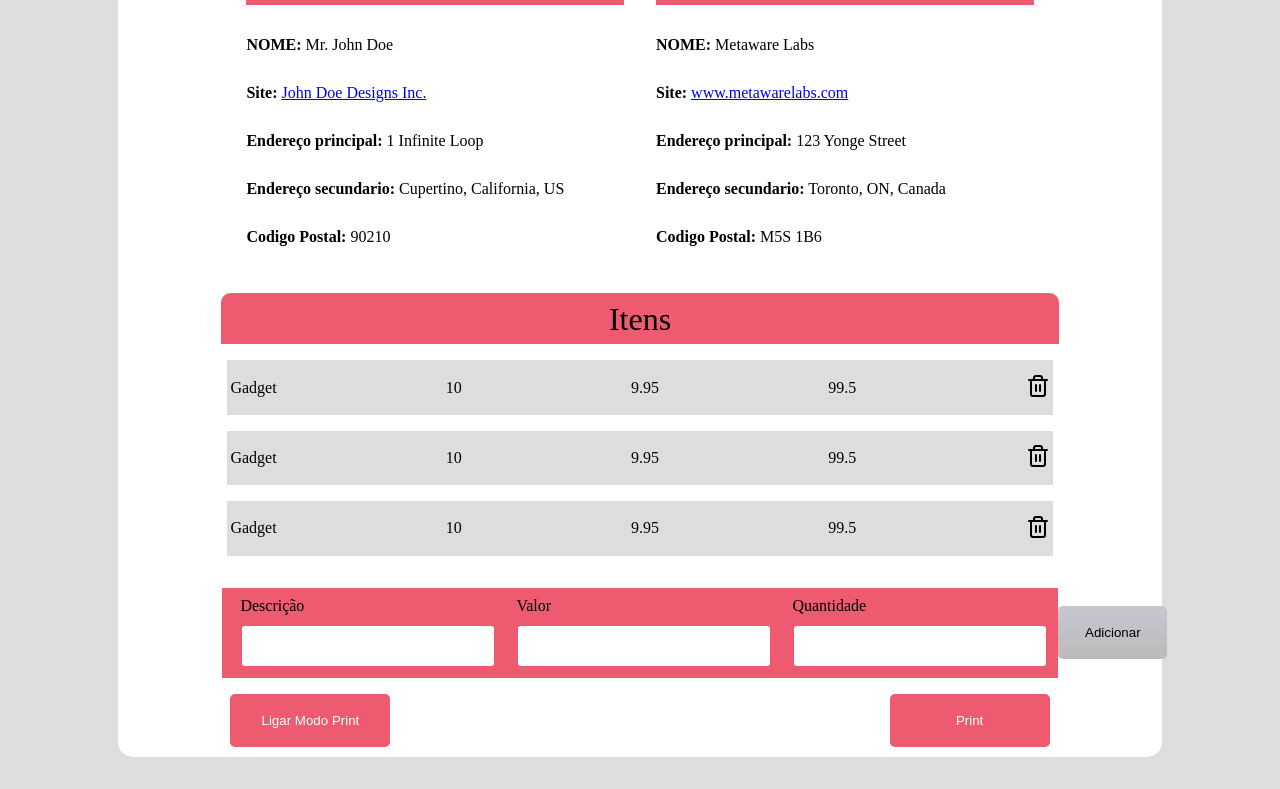
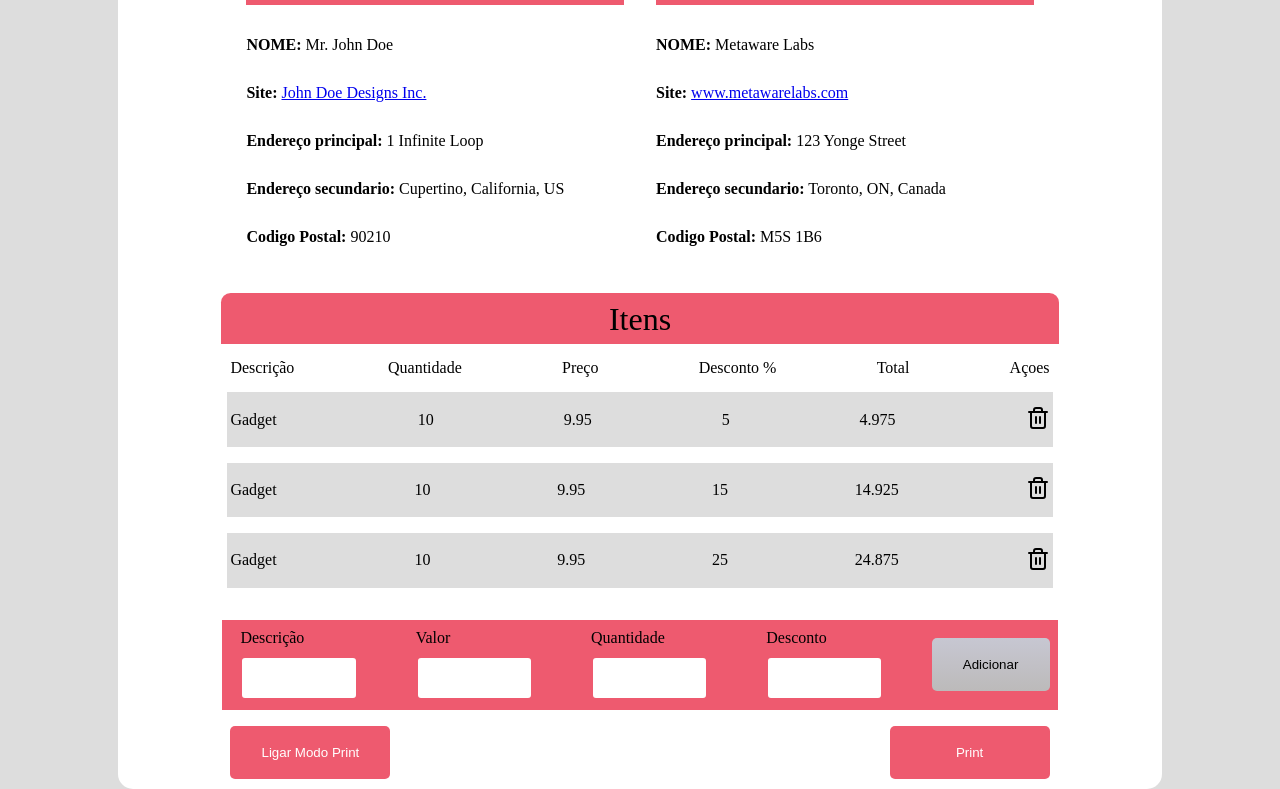
Before and after one commit to Luismatos19/React-Invoicing, a React (Create React App) app: page /fatura/1 in a window 1280 px wide. Shown: the part 646-1435 px from the top of the page. Before the commit the page ends 1403 px from the top, so only its background shows below. Built offline with nearby package versions, Linux system fonts and the light colour scheme.

Commit message:
add discount feature to invoice item

```diff
--- a/src/components/InvoiceItenCard/invoiceItemCard.styles.tsx
+++ b/src/components/InvoiceItenCard/invoiceItemCard.styles.tsx
@@ -1,6 +1,6 @@
 import styled from "styled-components";
 
-export const Card  = styled.div`
+export const Card = styled.div`
   display: flex;
   justify-content: space-between;
   align-items: center;
@@ -11,14 +11,18 @@ export const Card  = styled.div`
 
   background-color: ${({ theme: { colors } }) => colors.grayLight};
 
-    p{
+  p {
     font-size: ${({ theme: { fontSizes } }) => fontSizes.small};
   }
-`
+
+  p:first-child {
+    width: 7%;
+  }
+`;
 export const Icon = styled.span`
   cursor: pointer;
 
   :hover {
     color: ${({ theme: { colors } }) => colors.primary};
   }
-    `
+`;
--- a/src/components/InvoiceItenCard/invoiceItemCard.tsx
+++ b/src/components/InvoiceItenCard/invoiceItemCard.tsx
@@ -13,7 +13,9 @@ interface Props {
 
 const InvoiceItemCard: React.FC<Props> = ({ invoiceItem, invoiceId }) => {
   const total = () => {
-    return invoiceItem.cost * invoiceItem.quantity;
+    return (
+      (invoiceItem.cost * invoiceItem.quantity * invoiceItem.discount) / 100
+    );
   };
 
   const [invoices, setInvoices] = useRecoilState(invoiceAtom);
@@ -38,6 +40,7 @@ const InvoiceItemCard: React.FC<Props> = ({ invoiceItem, invoiceId }) => {
         <p>{invoiceItem.description}</p>
         <p>{invoiceItem.quantity}</p>
         <p>{invoiceItem.cost}</p>
+        <p>{invoiceItem.discount}</p>
         <p>{total()}</p>
         <Icon>
           <Trash2 onClick={handleDeleteItem} />
--- a/src/components/ItemForm/itemForm.styles.tsx
+++ b/src/components/ItemForm/itemForm.styles.tsx
@@ -7,4 +7,8 @@ export const Form = styled.form`
   background-color: ${({ theme: { colors } }) => colors.primary};
   max-width: 80%;
   margin: ${({ theme: { margins } }) => margins.medium};
+
+  Input {
+    width: 60%;
+  }
 `;
--- a/src/components/ItemForm/itemForm.tsx
+++ b/src/components/ItemForm/itemForm.tsx
@@ -16,6 +16,7 @@ const ItemForm: React.FC<Props> = ({ invoiceId }) => {
   const [description, setDescription] = useState<string>("");
   const [cost, setCost] = useState<number>(0);
   const [quantity, setQuantity] = useState<number>(0);
+  const [discount, setDiscount] = useState<number>(0);
 
   const [invoices, setInvoices] = useRecoilState(invoiceAtom);
 
@@ -28,6 +29,7 @@ const ItemForm: React.FC<Props> = ({ invoiceId }) => {
       description: description,
       cost: cost,
       quantity: quantity,
+      discount: discount,
     };
     const newInvoicesList: Invoice[] = JSON.parse(JSON.stringify(invoices));
     const invoice: any = newInvoicesList.find((item) => item.id === invoiceId);
@@ -57,6 +59,12 @@ const ItemForm: React.FC<Props> = ({ invoiceId }) => {
           type="number"
           onChange={(e) => setQuantity(Number(e.target.value))}
         />
+        <Input
+          label="Desconto"
+          name="discount"
+          type="number"
+          onChange={(e) => setDiscount(Number(e.target.value))}
+        />
         <Button type="submit" color="secondary">
           Adicionar
         </Button>
--- a/src/mocks/invoicesMock.ts
+++ b/src/mocks/invoicesMock.ts
@@ -25,19 +25,22 @@ export const invoicesMock: Invoice[]= [
                 "id": 1,
                 "quantity": 10,
                 "description": "Gadget",
-                "cost": 9.95
+                "cost": 9.95,
+                "discount": 5
             },
             {
                 "id": 2,
                 "quantity": 10,
                 "description": "Gadget",
-                "cost": 9.95
+                "cost": 9.95,
+                "discount": 15
             },
             {
                 "id": 3,
                 "quantity": 10,
                 "description": "Gadget",
-                "cost": 9.95
+                "cost": 9.95,
+                "discount": 25
             }
         ]
     },
@@ -65,7 +68,8 @@ export const invoicesMock: Invoice[]= [
                 "id": 1,
                 "quantity": 10,
                 "description": "Gadget",
-                "cost": 9.95
+                "cost": 9.95,
+                "discount": 50
             }
         ]
     },
@@ -93,7 +97,8 @@ export const invoicesMock: Invoice[]= [
                 "id": 1,
                 "quantity": 10,
                 "description": "Gadget",
-                "cost": 9.95
+                "cost": 9.95,
+                "discount": 5
             }
         ]
     }
--- a/src/pages/invoice/invoice.styles.tsx
+++ b/src/pages/invoice/invoice.styles.tsx
@@ -53,3 +53,14 @@ export const PrintMode = styled("div")<{ active: boolean }>`
     max-height: 100%;
   `}
 `;
+
+export const InfoHeader = styled.div`
+  display: flex;
+  width: 80%;
+  justify-content: space-between;
+  margin-bottom: ${({ theme: { margins } }) => margins.medium};
+
+  p:first-child {
+    width: 7%;
+  }
+`;
--- a/src/pages/invoice/invoice.tsx
+++ b/src/pages/invoice/invoice.tsx
@@ -12,6 +12,7 @@ import { hasLogo } from "../../utils/functions/validateLogo";
 import { Container } from "../../utils/styles/Container";
 import {
   ButtonContainer,
+  InfoHeader,
   Infos,
   InfoSection,
   Logo,
@@ -94,6 +95,14 @@ const Invoice: React.FC<Props> = () => {
           </Section>
 
           <Subtitle className="items">Itens</Subtitle>
+          <InfoHeader>
+            <p>Descrição</p>
+            <p>Quantidade</p>
+            <p>Preço</p>
+            <p>Desconto %</p>
+            <p>Total</p>
+            <p>Açoes</p>
+          </InfoHeader>
           {invoice.items.map((item, index) => (
             <InvoiceItenCard
               key={index}
```
Lines whose indentation alone changed are shown as unchanged.
